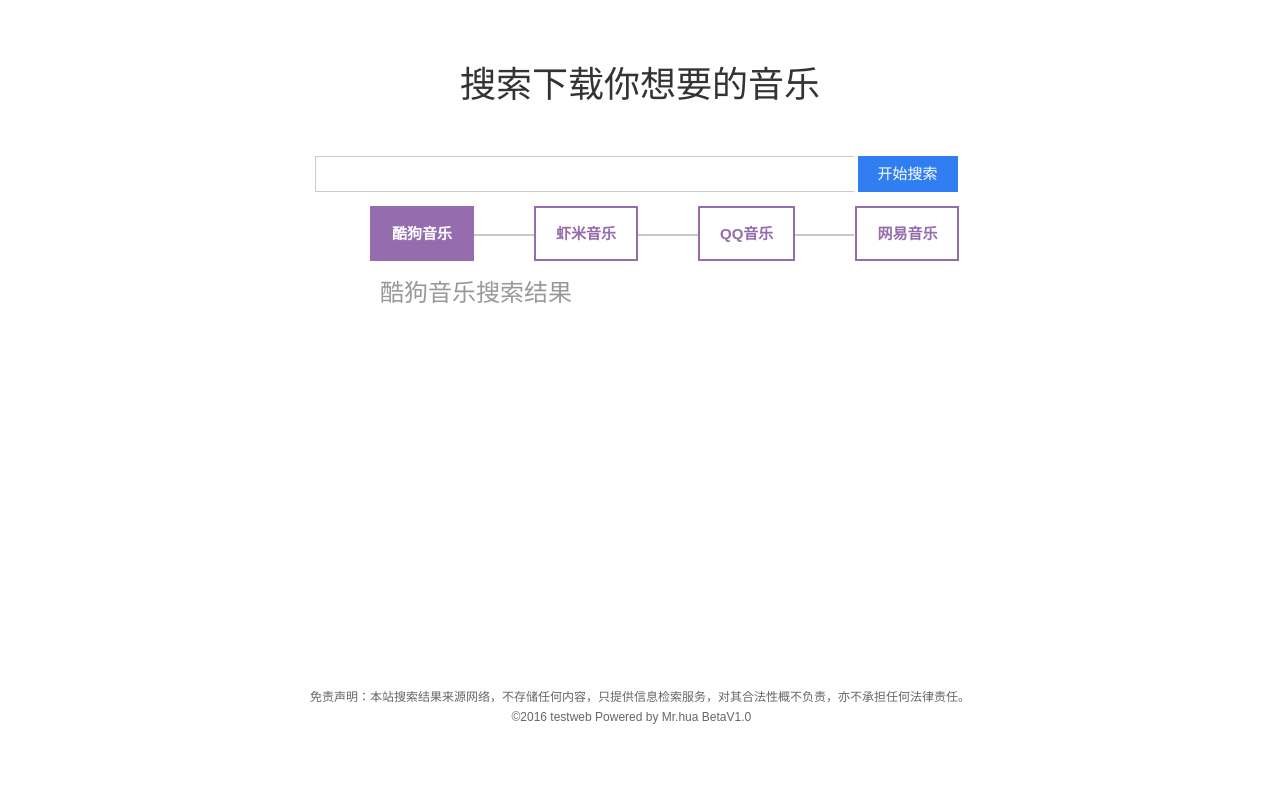
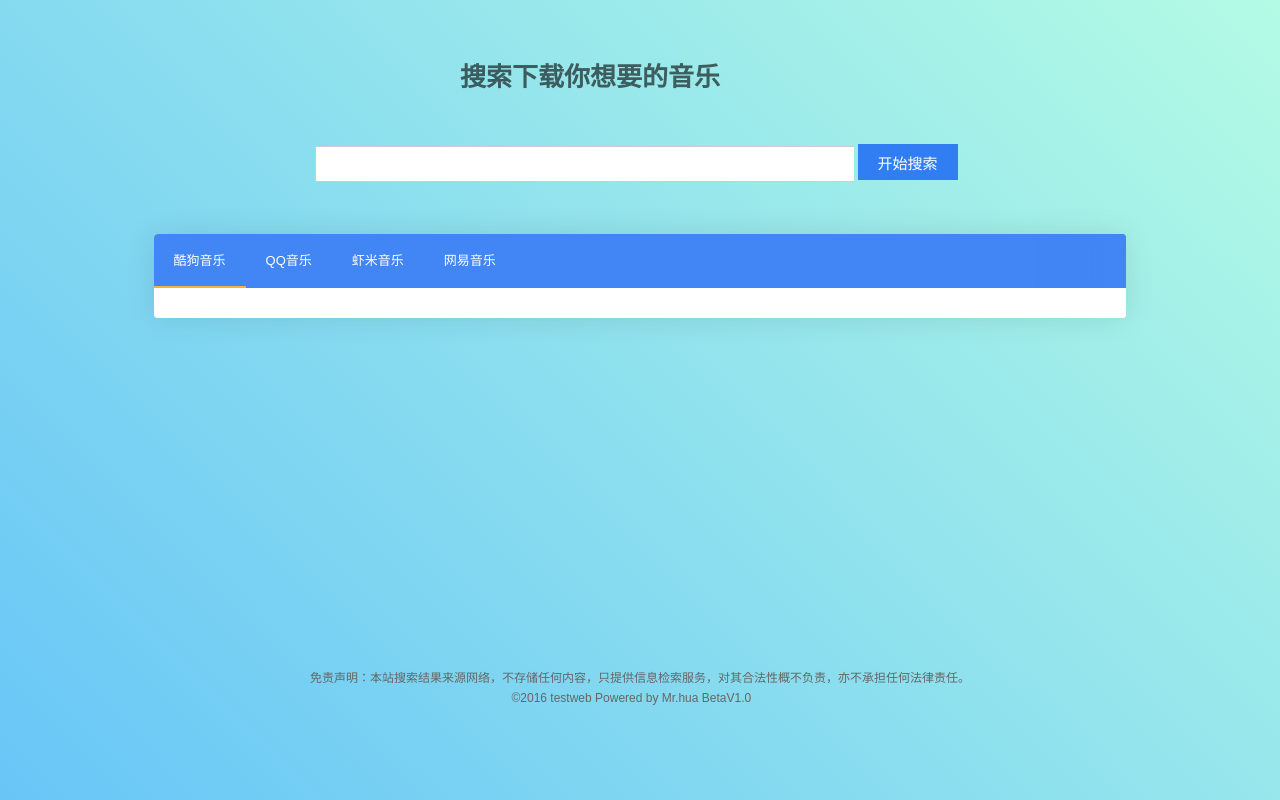
Before and after one commit to WatsonJay/KuGou_DownLoad, a Flask app: page / in a window 1280 px wide. Run offline with Flask 2, Linux system fonts and the light colour scheme; some libraries are stand-ins or nearby versions; grey boxes are pictures that could not be loaded.

Commit message:
增加页面选项卡

```diff
--- /dev/null
+++ b/templates/css/default.css
@@ -0,0 +1,220 @@
+@font-face {
+	font-family: 'icomoon';
+	src:url('../fonts/icomoon.eot?rretjt');
+	src:url('../fonts/icomoon.eot?#iefixrretjt') format('embedded-opentype'),
+		url('../fonts/icomoon.woff?rretjt') format('woff'),
+		url('../fonts/icomoon.ttf?rretjt') format('truetype'),
+		url('../fonts/icomoon.svg?rretjt#icomoon') format('svg');
+	font-weight: normal;
+	font-style: normal;
+}
+
+[class^="icon-"], [class*=" icon-"] {
+	font-family: 'icomoon';
+	speak: none;
+	font-style: normal;
+	font-weight: normal;
+	font-variant: normal;
+	text-transform: none;
+	line-height: 1;
+
+	/* Better Font Rendering =========== */
+	-webkit-font-smoothing: antialiased;
+	-moz-osx-font-smoothing: grayscale;
+}
+
+
+/* Clearfix hack by Nicolas Gallagher: http://nicolasgallagher.com/micro-clearfix-hack/ */
+.clearfix:before,
+.clearfix:after {
+	content: " ";
+	display: table;
+}
+
+.clearfix:after {
+	clear: both;
+}
+
+body{
+	/*background: #f9f7f6;
+	color: #404d5b;*/
+	background: #494A5F;
+	color: #D5D6E2;
+	font-weight: 500;
+	font-size: 1.05em;
+	font-family: "Microsoft YaHei","宋体","Segoe UI", "Lucida Grande", Helvetica, Arial,sans-serif, FreeSans, Arimo;
+}
+a{color: #2fa0ec;text-decoration: none;outline: none;}
+a:hover,a:focus{color:#74777b;}
+
+.htmleaf-container{
+	margin: 0 auto;
+	overflow: hidden;
+}
+.htmleaf-content {
+	font-size: 150%;
+	padding: 1em 0;
+}
+
+.htmleaf-content h2 {
+	margin: 0 0 2em;
+	opacity: 0.1;
+}
+
+.htmleaf-content p {
+	margin: 1em 0;
+	padding: 5em 0 0 0;
+	font-size: 0.65em;
+}
+.bgcolor-1 { background: #f0efee; }
+.bgcolor-2 { background: #f9f9f9; }
+.bgcolor-3 { background: #e8e8e8; }/*light grey*/
+.bgcolor-4 { background: #2f3238; color: #fff; }/*Dark grey*/
+.bgcolor-5 { background: #df6659; color: #521e18; }/*pink1*/
+.bgcolor-6 { background: #2fa8ec; }/*sky blue*/
+.bgcolor-7 { background: #d0d6d6; }/*White tea*/
+.bgcolor-8 { background: #3d4444; color: #fff; }/*Dark grey2*/
+.bgcolor-9 { background: #ef3f52; color: #fff;}/*pink2*/
+.bgcolor-10{ background: #64448f; color: #fff;}/*Violet*/
+.bgcolor-11{ background: #3755ad; color: #fff;}/*dark blue*/
+.bgcolor-12{ background: #3498DB; color: #fff;}/*light blue*/
+.bgcolor-20{ background: #494A5F;color: #D5D6E2;}
+/* Header */
+.htmleaf-header{
+	padding: 1em 190px 1em;
+	letter-spacing: -1px;
+	text-align: center;
+	background: #66677c;
+}
+
+/*nav*/
+.htmleaf-demo a{color: #1d7db1;text-decoration: none;}
+.htmleaf-demo{width: 100%;padding-bottom: 1.2em;}
+.htmleaf-demo a{display: inline-block;margin: 0.5em;padding: 0.6em 1em;border: 3px solid #1d7db1;font-weight: 700;}
+.htmleaf-demo a:hover{opacity: 0.6;}
+.htmleaf-demo a.current{background:#1d7db1;color: #fff; }
+/* Top Navigation Style */
+.htmleaf-links {
+	position: relative;
+	display: inline-block;
+	white-space: nowrap;
+	font-size: 1.5em;
+	text-align: center;
+}
+
+.htmleaf-links::after {
+	position: absolute;
+	top: 0;
+	left: 50%;
+	margin-left: -1px;
+	width: 2px;
+	height: 100%;
+	background: #dbdbdb;
+	content: '';
+	-webkit-transform: rotate3d(0,0,1,22.5deg);
+	transform: rotate3d(0,0,1,22.5deg);
+}
+
+.htmleaf-icon {
+	display: inline-block;
+	margin: 0.5em;
+	padding: 0em 0;
+	width: 1.5em;
+	text-decoration: none;
+}
+
+.htmleaf-icon span {
+	display: none;
+}
+
+.htmleaf-icon:before {
+	margin: 0 5px;
+	text-transform: none;
+	font-weight: normal;
+	font-style: normal;
+	font-variant: normal;
+	font-family: 'icomoon';
+	line-height: 1;
+	speak: none;
+	-webkit-font-smoothing: antialiased;
+}
+/* footer */
+.htmleaf-footer{width: 100%;padding-top: 10px;}
+.htmleaf-small{font-size: 0.8em;}
+.center{text-align: center;}
+
+/****/
+.related {
+	color: #fff;
+	background: #494A5F;
+	text-align: center;
+	font-size: 1.25em;
+	padding: 0.5em 0;
+	overflow: hidden;
+}
+
+.related > a {
+	vertical-align: top;
+	width: calc(100% - 20px);
+	max-width: 340px;
+	display: inline-block;
+	text-align: center;
+	margin: 20px 10px;
+	padding: 25px;
+	font-family: "Microsoft YaHei","宋体","Segoe UI", "Lucida Grande", Helvetica, Arial,sans-serif, FreeSans, Arimo;
+}
+.related a {
+	display: inline-block;
+	text-align: left;
+	margin: 20px auto;
+	padding: 10px 20px;
+	opacity: 0.8;
+	-webkit-transition: opacity 0.3s;
+	transition: opacity 0.3s;
+	-webkit-backface-visibility: hidden;
+}
+
+.related a:hover,
+.related a:active {
+	opacity: 1;
+}
+
+.related a img {
+	max-width: 100%;
+	opacity: 0.8;
+	border-radius: 4px;
+}
+.related a:hover img,
+.related a:active img {
+	opacity: 1;
+}
+.related h3{font-family: "Microsoft YaHei", sans-serif;}
+.related a h3 {
+	font-weight: 300;
+	margin-top: 0.15em;
+	color: #fff;
+}
+/* icomoon */
+.icon-htmleaf-home-outline:before {
+	content: "\e5000";
+}
+
+.icon-htmleaf-arrow-forward-outline:before {
+	content: "\e5001";
+}
+
+@media screen and (max-width: 50em) {
+	.htmleaf-header {
+		padding: 3em 10% 4em;
+	}
+
+}
+
+
+@media screen and (max-width: 40em) {
+
+}
+
+@media screen and (max-width: 30em) {
+
+}
--- /dev/null
+++ b/templates/css/reset.css
@@ -0,0 +1 @@
+html,body,div,span,applet,object,iframe,h2,h3,h4,h5,h6,p,blockquote,pre,a,abbr,acronym,address,big,cite,code,del,dfn,em,img,ins,kbd,q,s,samp,small,strike,strong,sub,sup,tt,var,b,u,i,center,dl,dt,dd,ol,ul,li,fieldset,form,label,legend,table,caption,tbody,tfoot,thead,tr,th,td,article,aside,canvas,details,embed,figure,figcaption,footer,header,hgroup,menu,nav,output,ruby,section,summary,time,mark,audio,video{margin:0;padding:0;border:0;font-size:100%;font:inherit;vertical-align:baseline}article,aside,details,figcaption,figure,footer,header,hgroup,menu,nav,section{display:block}body{line-height:1}ol,ul{list-style:none}blockquote,q{quotes:none}blockquote:before,blockquote:after,q:before,q:after{content:'';content:none}table{border-collapse:collapse;border-spacing:0}
--- /dev/null
+++ b/templates/css/styles.css
@@ -0,0 +1,168 @@
+html {
+  width: 100%;
+  height: 100%;
+}
+
+body {
+  background: -webkit-linear-gradient(45deg, rgba(66, 183, 245, 0.8) 0%, rgba(66, 245, 189, 0.4) 100%);
+  background: linear-gradient(45deg, rgba(66, 183, 245, 0.8) 0%, rgba(66, 245, 189, 0.4) 100%);
+  color: rgba(0, 0, 0, 0.6);
+  font-family: "Roboto", sans-serif;
+  font-size: 14px;
+  line-height: 1.6em;
+  -webkit-font-smoothing: antialiased;
+  -moz-osx-font-smoothing: grayscale;
+}
+
+[ripple] {
+  z-index: 1;
+  position: relative;
+  overflow: hidden;
+}
+[ripple] .ripple {
+  position: absolute;
+  background: #FFFFFF;
+  width: 12px;
+  height: 12px;
+  border-radius: 100%;
+  -webkit-animation: ripple 1.6s;
+          animation: ripple 1.6s;
+}
+
+@-webkit-keyframes ripple {
+  0% {
+    -webkit-transform: scale(1);
+            transform: scale(1);
+    opacity: 0.2;
+  }
+  100% {
+    -webkit-transform: scale(40);
+            transform: scale(40);
+    opacity: 0;
+  }
+}
+
+@keyframes ripple {
+  0% {
+    -webkit-transform: scale(1);
+            transform: scale(1);
+    opacity: 0.2;
+  }
+  100% {
+    -webkit-transform: scale(40);
+            transform: scale(40);
+    opacity: 0;
+  }
+}
+.tabs {
+  z-index: 15px;
+  position: relative;
+  background: #FFFFFF;
+  width: 76%;
+  border-radius: 4px;
+  box-shadow: 0 0 30px rgba(0, 0, 0, 0.1);
+  box-sizing: border-box;
+  margin: 40px auto 10px;
+  overflow: hidden;
+}
+.tabs-header {
+  position: relative;
+  background: #4285F4;
+  overflow: hidden;
+}
+.tabs-header .border {
+  position: absolute;
+  bottom: 0;
+  left: 0;
+  background: #F4B142;
+  width: auto;
+  height: 2px;
+  -webkit-transition: 0.3s ease;
+          transition: 0.3s ease;
+}
+.tabs-header ul {
+  display: -webkit-box;
+  display: -webkit-flex;
+  display: -ms-flexbox;
+  display: flex;
+  -webkit-box-orient: horizontal;
+  -webkit-box-direction: normal;
+  -webkit-flex-direction: row;
+      -ms-flex-direction: row;
+          flex-direction: row;
+  -webkit-flex-wrap: wrap;
+      -ms-flex-wrap: wrap;
+          flex-wrap: wrap;
+  width: calc(100% - 68px);
+}
+.tabs-header li {
+  -webkit-transition: 0.3s ease;
+          transition: 0.3s ease;
+}
+.tabs-header a {
+  z-index: 1;
+  display: block;
+  box-sizing: border-box;
+  padding: 15px 20px;
+  color: #FFFFFF;
+  font-weight: 500;
+  text-decoration: none;
+  text-transform: uppercase;
+}
+.tabs-nav {
+  position: absolute;
+  top: 0;
+  right: 0;
+  background: #4285F4;
+  display: -webkit-box;
+  display: -webkit-flex;
+  display: -ms-flexbox;
+  display: flex;
+  -webkit-box-align: center;
+  -webkit-align-items: center;
+      -ms-flex-align: center;
+          align-items: center;
+  height: 100%;
+  padding: 0 10px;
+  color: #FFFFFF;
+  -webkit-user-select: none;
+     -moz-user-select: none;
+      -ms-user-select: none;
+          user-select: none;
+}
+.tabs-nav:before {
+  content: '';
+  z-index: 1;
+  position: absolute;
+  top: 0;
+  left: 0;
+  height: 100%;
+  box-shadow: 0 0 20px 10px #4285F4;
+}
+.tabs-nav i {
+  border-radius: 100%;
+  cursor: pointer;
+}
+.tabs-content {
+  position: relative;
+  padding: 15px 20px;
+  -webkit-transition: 0.3s ease;
+          transition: 0.3s ease;
+  overflow: hidden;
+}
+.tabs-content:after {
+  content: '';
+  position: absolute;
+  bottom: -1px;
+  left: 0;
+  display: block;
+  width: 100%;
+  height: 1px;
+  box-shadow: 0 0 20px 10px #FFFFFF;
+}
+.tabs-content .tab {
+  display: none;
+}
+.tabs-content .tab.active {
+  display: block;
+}
--- a/templates/search.html
+++ b/templates/search.html
@@ -3,8 +3,10 @@
 	<meta http-equiv="Content-Type" content="text/html; charset=UTF-8">
 	<title>无损音乐搜索下载</title>
 	<script src="https://cdn.bootcss.com/jquery/3.2.1/jquery.min.js"></script>
-    <link href="http://cdn.bootcss.com/bootstrap/3.3.7/css/bootstrap.min.css" rel="stylesheet">
-	<link rel="stylesheet" type="text/css" href="css/htmleaf-demo.css">
+    <link rel='stylesheet prefetch' href='css/reset.css'>
+	<link rel="stylesheet" type="text/css" href="css/default.css">
+	<link rel='stylesheet prefetch' href='https://fonts.googleapis.com/css?family=Roboto:100,300,400,500,700,900|Material+Icons'>
+	<link rel="stylesheet" type="text/css" href="css/styles.css">
 	<style type="text/css">
 		body{margin:0; font-family:arial; font-size:13px;line-height:24px;}
 		form{margin:0; padding:0;}
@@ -12,8 +14,8 @@
 		a:hover{color:#00c;}
 		#container{margin:19 auto;}
 		#content{margin-top:65px; margin-bottom:350px;}
-		#content #title{width:360px; height:69px; margin-left:auto; margin-right:auto;}
-		#content #shuru{width:650px; height:50px; margin-top:22px; margin-left:auto; margin-right:auto;}
+		#content #title1{width:360px; height:69px; margin-left:auto; margin-right:auto;}
+		#content #shuru{width:650px; height:50px; margin-top:10px; margin-left:auto; margin-right:auto;}
 		#content #shuru .kuang{font-size:14px; line-height:25px;width:539px; height:36px; border:1px solid #ccc; border-right:none; padding-left:8px; padding-right:8px;}
 		#content #shuru .kuang:hover{border:1px solid #b8b8b8; border-right:none;}
 		#content #shuru .kuang:focus{border:1px solid #2d78f4; border-right:none;}
@@ -25,104 +27,7 @@
 		#footer #footer2{color:#666}
 		#footer #footer2 a{color:#666;}
 		#footer #footer2 span{display:inline-block; width:14px; height:17px; background:url("http://s1.bdstatic.com/r/www/cache/static/global/img/icons_3bfb8e45.png") -600px -96px no-repeat; position:relative; top:3px;}
-        .row{
-            margin-left:auto;
-            margin-right:auto;
-        }
-        .tab
-        {
-            width:650px;
-            margin-left:auto;
-            margin-right:auto;
-        }
-        .tab .nav-tabs{
-            width:650px;
-		    border-bottom: none;
-		    position: relative;
-            margin-left:auto;
-            margin-right:auto;
-		}
-		.tab .nav-tabs li{
-		    margin-right: 60px;
-		    z-index: 1;
-		}
-		.tab .nav-tabs li:after{
-		    content: "";
-		    width: 100%;
-		    border: 1px solid #ccc6c6;
-		    position: absolute;
-		    top: 50%;
-		    right: -60%;
-		    z-index: -1;
-		}
-		.tab .nav-tabs li:last-child:after{
-		    border: none;
-		}
-		.tab .nav-tabs li a{
-		    display: block;
-		    padding: 15px 20px;
-		    background: #fff;
-		    font-size: 15px;
-		    font-weight: 600;
-		    color: #956cae;
-		    text-transform: uppercase;
-		    border-radius: 0;
-		    margin-right: 0;
-		    border: 2px solid #956cae;
-		    position: relative;
-		    overflow: hidden;
-		    z-index: 1;
-		    transition: all 0.3s ease 0s;
-		}
-		.tab .nav-tabs li.active a,
-		.tab .nav-tabs li a:hover{
-		    color: #fff;
-		    border: 2px solid #956cae;
-		}
-		.tab .nav-tabs li a:after{
-		    content: "";
-		    display: block;
-		    width: 100%;
-		    height: 0;
-		    position: absolute;
-		    top: 0;
-		    left: 0;
-		    z-index: -1;
-		    transition: all 0.3s ease 0s;
-		}
-		.tab .nav-tabs li.active a:after,
-		.tab .nav-tabs li a:hover:after{
-		    height: 100%;
-		    background: #956cae;
-		}
-		.tab .tab-content{
-		    padding: 20px 10px;
-		    margin-top: 0;
-		    font-size: 14px;
-		    color: #999;
-		    line-height: 26px;
-		}
-		.tab .tab-content h3{
-		    font-size: 24px;
-		    margin-top: 0;
-		}
-		@media only screen and (max-width: 767px){
-		    .tab .nav-tabs li{ margin: 0 25px 0 0; }
-		}
-		@media only screen and (max-width: 479px){
-		    .tab .nav-tabs li{
-		        width: 100%;
-		        text-align: center;
-		        margin: 0 0 10px 0;
-		    }
-		    .tab .nav-tabs li:after{
-		        width: 0;
-		        height: 100%;
-		        top: auto;
-		        bottom: -60%;
-		        right: 50%;
-		    }
-        }
+
 	</style>
 	<script>
 		function checkForm(){
@@ -137,47 +42,39 @@
 	<div id="container">
         <div class="clearfloat"></div>
 		<div id="content">
-			<div id="title"><h1>搜索下载你想要的音乐</h1></div>
+			<div id="title1"><h1>搜索下载你想要的音乐</h1></div>
 			<div id="shuru">
 				<form name="" action="" method="post" target="_blank" onsubmit="return checkForm()" >
 					<input id="q" class="kuang" type="text" name="keyword">
 					<input class="button" style="color:white;" type="submit" value="开始搜索">
 				</form>
 			</div>
-            <div class="demo">
-		        <div class="container">
-		            <div class="row">
-		                <div class="col-md-offset-3 col-md-6">
-		                    <div class="tab" role="tabpanel">
-		                        <!-- Nav tabs -->
-		                        <ul class="nav nav-tabs" role="tablist">
-		                            <li role="presentation" class="active"><a href="#Section1" aria-controls="kugou" role="tab" data-toggle="tab">酷狗音乐</a></li>
-		                            <li role="presentation"><a href="#Section2" aria-controls="xiami" role="tab" data-toggle="tab">虾米音乐</a></li>
-		                            <li role="presentation"><a href="#Section3" aria-controls="qq" role="tab" data-toggle="tab">QQ音乐</a></li>
-                                    <li role="presentation"><a href="#Section4" aria-controls="wangyi" role="tab" data-toggle="tab">网易音乐</a></li>
+            <div class="tabs">
+		        <div class="tabs-header">
+		            <div class="border"></div>
+		                <ul>
+		                    <li class="active"><a href="#tab-1" tab-id="1" ripple="ripple" ripple-color="#FFF">酷狗音乐</a></li>
+                            <li><a href="#tab-2" tab-id="2" ripple="ripple" ripple-color="#FFF">qq音乐</a></li>
+		                    <li><a href="#tab-3" tab-id="3" ripple="ripple" ripple-color="#FFF">虾米音乐</a></li>
+                            <li><a href="#tab-4" tab-id="4" ripple="ripple" ripple-color="#FFF">网易音乐</a></li>
 		                </ul>
-		                        <!-- Tab panes -->
-		                        <div class="tab-content tabs">
-		                            <div role="tabpanel" class="tab-pane fade in active" id="Section1">
-		                                <h3>酷狗音乐搜索结果</h3>
+                    <nav class="tabs-nav"><i id="prev" ripple="ripple" ripple-color="#FFF" class="material-icons">&#xE314;</i><i id="next" ripple="ripple" ripple-color="#FFF" class="material-icons">&#xE315;</i></nav>
+		        </div>
+		        <div class="tabs-content">
+		            <div tab-id="1" class="tab active">
 
                     </div>
-		                            <div role="tabpanel" class="tab-pane fade" id="Section2">
-		                                <h3>虾米音乐搜索结果</h3>
+		            <div tab-id="3" class="tab">
+
                     </div>
-		                            <div role="tabpanel" class="tab-pane fade" id="Section3">
-                                        <h3>QQ音乐搜索结果</h3>
-		                            </div>
-                                    <div role="tabpanel" class="tab-pane fade" id="Section4">
-                                        <h3>网易音乐搜索结果</h3>
+                    <div tab-id="4" class="tab">
+
                     </div>
                 </div>
 		  </div>
 		</div>
 		</div>
-		        </div>
-		    </div>
-		</div>
+
 		<div id="footer">
 			<div id="footer2">
 				免责声明：本站搜索结果来源网络，不存储任何内容，只提供信息检索服务，对其合法性概不负责，亦不承担任何法律责任。</br>
@@ -186,7 +83,87 @@
 		</div>
 	</div>
 
-	<script>window.jQuery || document.write('<script src="js/jquery-1.11.0.min.js"><\/script>')</script>
-	<script src="http://cdn.bootcss.com/bootstrap/3.3.7/js/bootstrap.min.js"></script>
+    <script src='js/stopExecutionOnTimeout.js?t=1'></script>
+	<script>
+	$(document).ready(function () {
+	    var activePos = $('.tabs-header .active').position();
+	    function changePos() {
+	        activePos = $('.tabs-header .active').position();
+	        $('.border').stop().css({
+	            left: activePos.left,
+	            width: $('.tabs-header .active').width()
+	        });
+	    }
+	    changePos();
+	    var tabHeight = $('.tab.active').height();
+	    function animateTabHeight() {
+	        tabHeight = $('.tab.active').height();
+	        $('.tabs-content').stop().css({ height: tabHeight + 'px' });
+	    }
+	    animateTabHeight();
+	    function changeTab() {
+	        var getTabId = $('.tabs-header .active a').attr('tab-id');
+	        $('.tab').stop().fadeOut(300, function () {
+	            $(this).removeClass('active');
+	        }).hide();
+	        $('.tab[tab-id=' + getTabId + ']').stop().fadeIn(300, function () {
+	            $(this).addClass('active');
+	            animateTabHeight();
+	        });
+	    }
+	    $('.tabs-header a').on('click', function (e) {
+	        e.preventDefault();
+	        var tabId = $(this).attr('tab-id');
+	        $('.tabs-header a').stop().parent().removeClass('active');
+	        $(this).stop().parent().addClass('active');
+	        changePos();
+	        tabCurrentItem = tabItems.filter('.active');
+	        $('.tab').stop().fadeOut(300, function () {
+	            $(this).removeClass('active');
+	        }).hide();
+	        $('.tab[tab-id="' + tabId + '"]').stop().fadeIn(300, function () {
+	            $(this).addClass('active');
+	            animateTabHeight();
+	        });
+	    });
+	    var tabItems = $('.tabs-header ul li');
+	    var tabCurrentItem = tabItems.filter('.active');
+	    $('#next').on('click', function (e) {
+	        e.preventDefault();
+	        var nextItem = tabCurrentItem.next();
+	        tabCurrentItem.removeClass('active');
+	        if (nextItem.length) {
+	            tabCurrentItem = nextItem.addClass('active');
+	        } else {
+	            tabCurrentItem = tabItems.first().addClass('active');
+	        }
+	        changePos();
+	        changeTab();
+	    });
+	    $('#prev').on('click', function (e) {
+	        e.preventDefault();
+	        var prevItem = tabCurrentItem.prev();
+	        tabCurrentItem.removeClass('active');
+	        if (prevItem.length) {
+	            tabCurrentItem = prevItem.addClass('active');
+	        } else {
+	            tabCurrentItem = tabItems.last().addClass('active');
+	        }
+	        changePos();
+	        changeTab();
+	    });
+	    $('[ripple]').on('click', function (e) {
+	        var rippleDiv = $('<div class="ripple" />'), rippleOffset = $(this).offset(), rippleY = e.pageY - rippleOffset.top, rippleX = e.pageX - rippleOffset.left, ripple = $('.ripple');
+	        rippleDiv.css({
+	            top: rippleY - ripple.height() / 2,
+	            left: rippleX - ripple.width() / 2,
+	            background: $(this).attr('ripple-color')
+	        }).appendTo($(this));
+	        window.setTimeout(function () {
+	            rippleDiv.remove();
+	        }, 1500);
+	    });
+	});
+	</script>
 </body>
 </html>
```
Lines whose indentation alone changed are shown as unchanged.
